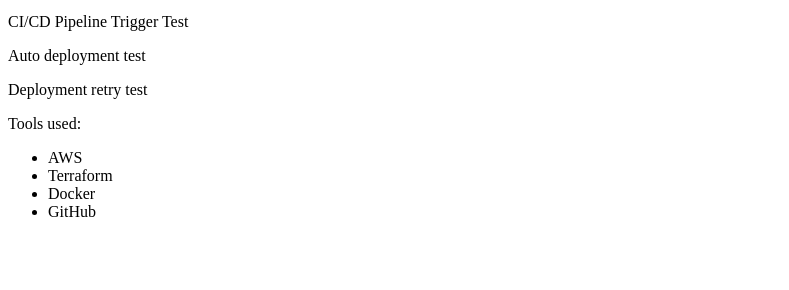
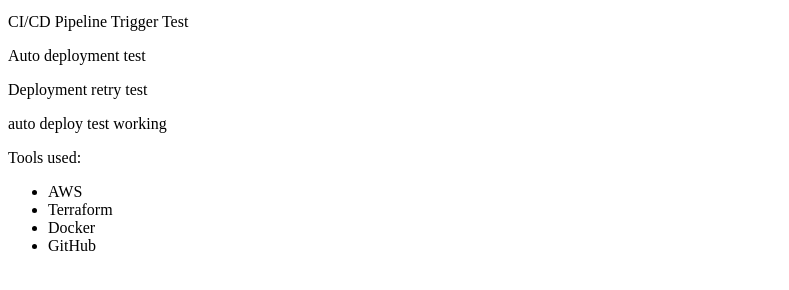
Before and after one commit to Roman-ab/-devops-docker-app, a plain HTML site: page index.html in a window 1280 px wide. Shown: the part 102-392 px from the top of the page, without its empty margins (0-789 px from the left). Drawn offline with Linux system fonts and the light colour scheme.

Commit message:
Update index.html

```diff
--- a/index.html
+++ b/index.html
@@ -9,6 +9,7 @@
     <p>CI/CD Pipeline Trigger Test</p>
     <p>Auto deployment test</p>
     <p>Deployment retry test</p>
+    <p>auto deploy test working</p>
     <p>Tools used:</p>
     <ul>
         <li>AWS</li>
```
